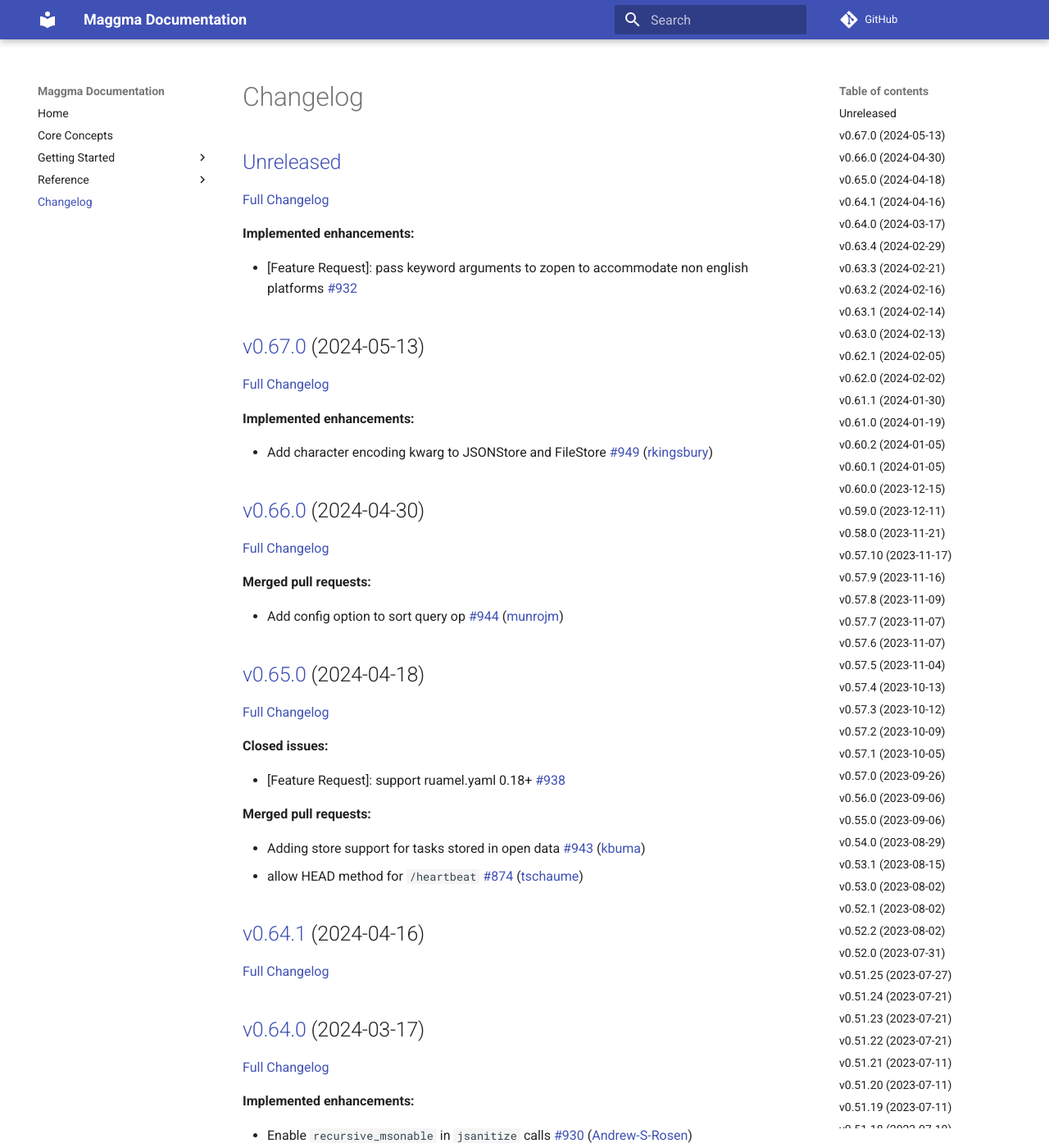
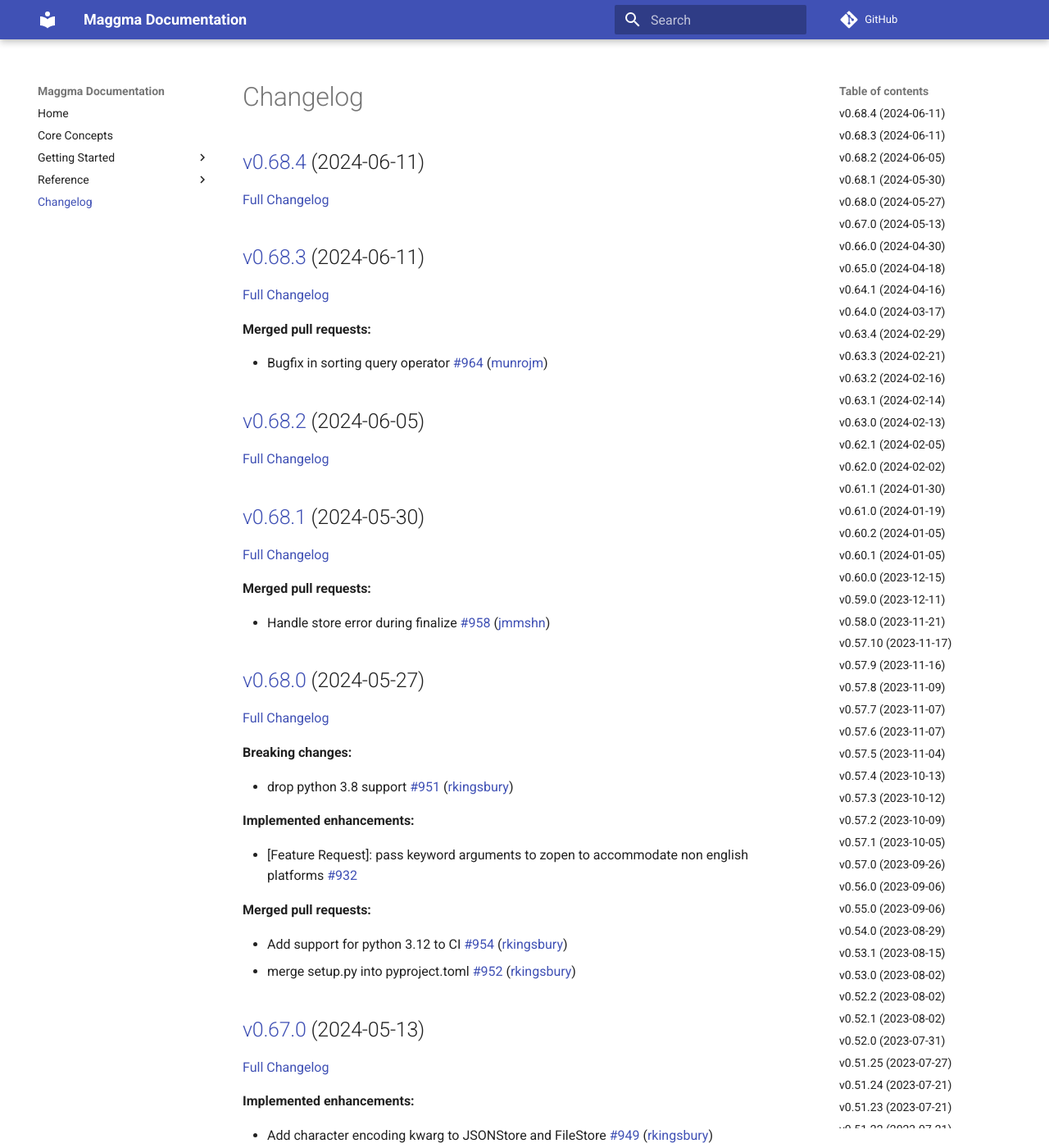
Before and after one commit to materialsproject/maggma, an MkDocs documentation site: the page built from docs/CHANGELOG.md, in a window 1280 px wide and 1400 px high. Shown: the whole window at 82% size. Built offline with MkDocs 1.6.1 and Material for MkDocs 9.7.7, drawn with Linux system fonts in a browser that asks for light colours; comment, search, counter and statistics services are not loaded; some of the changed text lies outside the part shown.

Commit message:
Updated CHANGELOG.md

```diff
--- a/docs/CHANGELOG.md
+++ b/docs/CHANGELOG.md
@@ -1,12 +1,45 @@
 # Changelog
 
-## [Unreleased](https://github.com/materialsproject/maggma/tree/HEAD)
-
-[Full Changelog](https://github.com/materialsproject/maggma/compare/v0.67.0...HEAD)
+## [v0.68.4](https://github.com/materialsproject/maggma/tree/v0.68.4) (2024-06-11)
+
+[Full Changelog](https://github.com/materialsproject/maggma/compare/v0.68.3...v0.68.4)
+
+## [v0.68.3](https://github.com/materialsproject/maggma/tree/v0.68.3) (2024-06-11)
+
+[Full Changelog](https://github.com/materialsproject/maggma/compare/v0.68.2...v0.68.3)
+
+**Merged pull requests:**
+
+- Bugfix in sorting query operator [\#964](https://github.com/materialsproject/maggma/pull/964) ([munrojm](https://github.com/munrojm))
+
+## [v0.68.2](https://github.com/materialsproject/maggma/tree/v0.68.2) (2024-06-05)
+
+[Full Changelog](https://github.com/materialsproject/maggma/compare/v0.68.1...v0.68.2)
+
+## [v0.68.1](https://github.com/materialsproject/maggma/tree/v0.68.1) (2024-05-30)
+
+[Full Changelog](https://github.com/materialsproject/maggma/compare/v0.68.0...v0.68.1)
+
+**Merged pull requests:**
+
+- Handle store error during finalize [\#958](https://github.com/materialsproject/maggma/pull/958) ([jmmshn](https://github.com/jmmshn))
+
+## [v0.68.0](https://github.com/materialsproject/maggma/tree/v0.68.0) (2024-05-27)
+
+[Full Changelog](https://github.com/materialsproject/maggma/compare/v0.67.0...v0.68.0)
+
+**Breaking changes:**
+
+- drop python 3.8 support [\#951](https://github.com/materialsproject/maggma/pull/951) ([rkingsbury](https://github.com/rkingsbury))
 
 **Implemented enhancements:**
 
 - \[Feature Request\]: pass keyword arguments to zopen to accommodate non english platforms [\#932](https://github.com/materialsproject/maggma/issues/932)
+
+**Merged pull requests:**
+
+- Add support for python 3.12 to CI [\#954](https://github.com/materialsproject/maggma/pull/954) ([rkingsbury](https://github.com/rkingsbury))
+- merge setup.py into pyproject.toml [\#952](https://github.com/materialsproject/maggma/pull/952) ([rkingsbury](https://github.com/rkingsbury))
 
 ## [v0.67.0](https://github.com/materialsproject/maggma/tree/v0.67.0) (2024-05-13)
 
@@ -324,19 +357,19 @@
 
 ## [v0.53.0](https://github.com/materialsproject/maggma/tree/v0.53.0) (2023-08-02)
 
-[Full Changelog](https://github.com/materialsproject/maggma/compare/v0.52.1...v0.53.0)
+[Full Changelog](https://github.com/materialsproject/maggma/compare/v0.52.2...v0.53.0)
 
 **Merged pull requests:**
 
 - allow \>5GB and turn on multi-part uploads for AWS [\#829](https://github.com/materialsproject/maggma/pull/829) ([kbuma](https://github.com/kbuma))
 
+## [v0.52.2](https://github.com/materialsproject/maggma/tree/v0.52.2) (2023-08-02)
+
+[Full Changelog](https://github.com/materialsproject/maggma/compare/v0.52.1...v0.52.2)
+
 ## [v0.52.1](https://github.com/materialsproject/maggma/tree/v0.52.1) (2023-08-02)
 
-[Full Changelog](https://github.com/materialsproject/maggma/compare/v0.52.2...v0.52.1)
-
-## [v0.52.2](https://github.com/materialsproject/maggma/tree/v0.52.2) (2023-08-02)
-
-[Full Changelog](https://github.com/materialsproject/maggma/compare/v0.52.0...v0.52.2)
+[Full Changelog](https://github.com/materialsproject/maggma/compare/v0.52.0...v0.52.1)
 
 **Merged pull requests:**
 
@@ -446,23 +479,23 @@
 
 ## [v0.51.13](https://github.com/materialsproject/maggma/tree/v0.51.13) (2023-07-06)
 
-[Full Changelog](https://github.com/materialsproject/maggma/compare/v0.51.12...v0.51.13)
+[Full Changelog](https://github.com/materialsproject/maggma/compare/v0.51.10...v0.51.13)
 
 **Merged pull requests:**
 
 - Add explicit store close to resources [\#814](https://github.com/materialsproject/maggma/pull/814) ([munrojm](https://github.com/munrojm))
 
+## [v0.51.10](https://github.com/materialsproject/maggma/tree/v0.51.10) (2023-06-27)
+
+[Full Changelog](https://github.com/materialsproject/maggma/compare/v0.51.11...v0.51.10)
+
+## [v0.51.11](https://github.com/materialsproject/maggma/tree/v0.51.11) (2023-06-27)
+
+[Full Changelog](https://github.com/materialsproject/maggma/compare/v0.51.12...v0.51.11)
+
 ## [v0.51.12](https://github.com/materialsproject/maggma/tree/v0.51.12) (2023-06-27)
 
-[Full Changelog](https://github.com/materialsproject/maggma/compare/v0.51.11...v0.51.12)
-
-## [v0.51.11](https://github.com/materialsproject/maggma/tree/v0.51.11) (2023-06-27)
-
-[Full Changelog](https://github.com/materialsproject/maggma/compare/v0.51.10...v0.51.11)
-
-## [v0.51.10](https://github.com/materialsproject/maggma/tree/v0.51.10) (2023-06-27)
-
-[Full Changelog](https://github.com/materialsproject/maggma/compare/v0.51.9...v0.51.10)
+[Full Changelog](https://github.com/materialsproject/maggma/compare/v0.51.9...v0.51.12)
 
 **Merged pull requests:**
 
@@ -524,19 +557,19 @@
 
 ## [v0.51.4](https://github.com/materialsproject/maggma/tree/v0.51.4) (2023-06-02)
 
-[Full Changelog](https://github.com/materialsproject/maggma/compare/v0.51.3...v0.51.4)
+[Full Changelog](https://github.com/materialsproject/maggma/compare/v0.51.2...v0.51.4)
 
 **Merged pull requests:**
 
 - modify JSONStore file creation [\#792](https://github.com/materialsproject/maggma/pull/792) ([gpetretto](https://github.com/gpetretto))
 
+## [v0.51.2](https://github.com/materialsproject/maggma/tree/v0.51.2) (2023-05-29)
+
+[Full Changelog](https://github.com/materialsproject/maggma/compare/v0.51.3...v0.51.2)
+
 ## [v0.51.3](https://github.com/materialsproject/maggma/tree/v0.51.3) (2023-05-29)
 
-[Full Changelog](https://github.com/materialsproject/maggma/compare/v0.51.2...v0.51.3)
-
-## [v0.51.2](https://github.com/materialsproject/maggma/tree/v0.51.2) (2023-05-29)
-
-[Full Changelog](https://github.com/materialsproject/maggma/compare/v0.51.1...v0.51.2)
+[Full Changelog](https://github.com/materialsproject/maggma/compare/v0.51.1...v0.51.3)
 
 **Merged pull requests:**
 
@@ -894,23 +927,23 @@
 
 ## [v0.44.1](https://github.com/materialsproject/maggma/tree/v0.44.1) (2022-03-08)
 
-[Full Changelog](https://github.com/materialsproject/maggma/compare/v0.42.0...v0.44.1)
+[Full Changelog](https://github.com/materialsproject/maggma/compare/v0.44.0...v0.44.1)
 
 **Merged pull requests:**
 
 - added localhost test for MongoURIStore [\#595](https://github.com/materialsproject/maggma/pull/595) ([jmmshn](https://github.com/jmmshn))
 
+## [v0.44.0](https://github.com/materialsproject/maggma/tree/v0.44.0) (2022-03-07)
+
+[Full Changelog](https://github.com/materialsproject/maggma/compare/v0.43.0...v0.44.0)
+
+## [v0.43.0](https://github.com/materialsproject/maggma/tree/v0.43.0) (2022-03-07)
+
+[Full Changelog](https://github.com/materialsproject/maggma/compare/v0.42.0...v0.43.0)
+
 ## [v0.42.0](https://github.com/materialsproject/maggma/tree/v0.42.0) (2022-03-07)
 
-[Full Changelog](https://github.com/materialsproject/maggma/compare/v0.43.0...v0.42.0)
-
-## [v0.43.0](https://github.com/materialsproject/maggma/tree/v0.43.0) (2022-03-07)
-
-[Full Changelog](https://github.com/materialsproject/maggma/compare/v0.44.0...v0.43.0)
-
-## [v0.44.0](https://github.com/materialsproject/maggma/tree/v0.44.0) (2022-03-07)
-
-[Full Changelog](https://github.com/materialsproject/maggma/compare/v0.41.1...v0.44.0)
+[Full Changelog](https://github.com/materialsproject/maggma/compare/v0.41.1...v0.42.0)
 
 **Merged pull requests:**
 
@@ -990,19 +1023,19 @@
 
 ## [v0.36.0](https://github.com/materialsproject/maggma/tree/v0.36.0) (2021-12-06)
 
-[Full Changelog](https://github.com/materialsproject/maggma/compare/v0.34.0...v0.36.0)
+[Full Changelog](https://github.com/materialsproject/maggma/compare/v0.35.0...v0.36.0)
 
 **Merged pull requests:**
 
 - Added on-disk MongoDB compatible MontyStore [\#514](https://github.com/materialsproject/maggma/pull/514) ([utf](https://github.com/utf))
 
+## [v0.35.0](https://github.com/materialsproject/maggma/tree/v0.35.0) (2021-12-01)
+
+[Full Changelog](https://github.com/materialsproject/maggma/compare/v0.34.0...v0.35.0)
+
 ## [v0.34.0](https://github.com/materialsproject/maggma/tree/v0.34.0) (2021-12-01)
 
-[Full Changelog](https://github.com/materialsproject/maggma/compare/v0.35.0...v0.34.0)
-
-## [v0.35.0](https://github.com/materialsproject/maggma/tree/v0.35.0) (2021-12-01)
-
-[Full Changelog](https://github.com/materialsproject/maggma/compare/v0.33.2...v0.35.0)
+[Full Changelog](https://github.com/materialsproject/maggma/compare/v0.33.2...v0.34.0)
 
 **Merged pull requests:**
 
```
